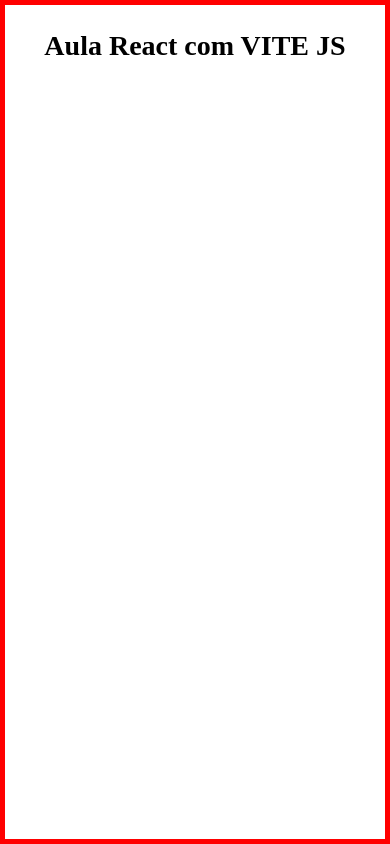
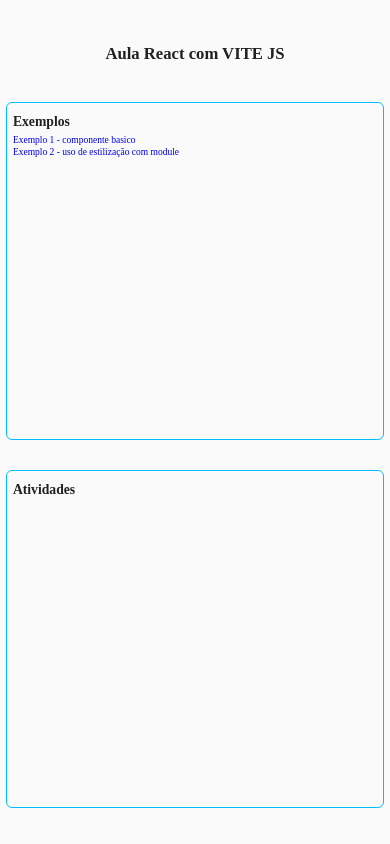
Before and after one commit to mrotoliluiz-alt/introducao-vitejs, a React (Vite) app: page / in a window 390 px wide. Built offline with nearby package versions, Linux system fonts and the light colour scheme.

Commit message:
arrumando o css aula 17/03

```diff
--- a/src/App.jsx
+++ b/src/App.jsx
@@ -8,8 +8,8 @@
   return (
     <Routes>
         <Route path="/" element={<Home />} />
-        <Route path="/" element={<Exemplo01 />} />
-        <Route path="/" element={<Exemplo02 />} />
+        <Route path="/exemplo/1" element={<Exemplo01 />} />
+        <Route path="/exemplo/2" element={<Exemplo02 />} />
     </Routes>
 
   )
--- a/src/estilizacao/globals.css
+++ b/src/estilizacao/globals.css
@@ -1,45 +1,124 @@
-body {
+#root {
+  background-color: #fafafa;
+  color: #212121;
+  /* margin: 10px; */
+  padding: 1rem;
   display: flex;
   flex-direction: column;
   align-items: center;
   /* justify-content: center; */
   /* place-items: center; */
-  padding: 10px;
-  min-width: 320px;
+  min-width: 32rem;
   min-height: 100vh;
-  border: 5px solid red;
+  /* border: 1px solid red; */
+  /* box-sizing: border-box; */
+}
+
+html {
+  /* Adiciona um efeito de rolagem suave quando links internos são clicados */
+  scroll-behavior: smooth;
+  /* Define o tamanho da fonte base como 10px (para facilitar o uso de rem) */
+  font-size: 62.5%;
+  /* Garante que o elemento html não seja maior que a largura da viewport */
+  max-width: 100vw;
+}
+
+* {
+  /* Altera o modelo de caixa para incluir padding e border na largura e altura de um elemento */
   box-sizing: border-box;
+  padding: 0;
+  margin: 0;
 }
 
 h1 {
-  font-size: 28px;
+  font-size: 2.8rem;
   font-weight: bold;
   line-height: 1.1;
-  margin: 16px 0;
+  margin: 1.5rem 0;
 }
 
 h2 {
-  font-size: 23px;
+  font-size: 2.3rem;
   font-weight: bold;
   line-height: 1.1;
-  margin: 10px 0;
+  margin: 0.8rem 0;
 }
 
 h3 {
-  font-size: 19px;
+  font-size: 1.9rem;
   font-weight: bold;
   line-height: 1.1;
-  margin: 6px 0;
+  margin: 0.4rem 0;
 }
 
 label {
-  font-size: 18px;
+  font-size: 1.8rem;
 }
 
 p {
-  font-size: 16px;
+  font-size: 1.6rem;
 }
 
 small {
-  font-size: 13px;
+  font-size: 1.3rem;
 }
+
+a {
+  text-decoration: none;
+  font-size: 1.6rem;
+  line-height: 1.3;
+}
+
+/* Estilo para Inputs, Selects e Textareas */
+input, select, textarea {
+  width: 100%;
+  padding: 10px;
+  margin: 8px 0;
+  border: 1px solid #ccc;
+  border-radius: 4px;
+  box-sizing: border-box; /* Garante que o padding não quebre o layout */
+}
+
+/* Botões */
+button {
+  background-color: #646cff;
+  color: white;
+  padding: 10px 20px;
+  border: none;
+  border-radius: 8px;
+  cursor: pointer;
+  transition: filter 0.2s;
+}
+
+button:hover {
+  filter: brightness(0.9);
+}
+
+/* Tabelas Responsivas */
+table {
+  width: 100%;
+  border-collapse: collapse;
+  margin: 20px 0;
+}
+
+th, td {
+  border: 1px solid #ddd;
+  padding: 12px;
+  text-align: left;
+}
+
+th {
+  background-color: #f4f4f4;
+}
+
+@media screen and (max-width: 960px) {
+  html {
+    font-size: 50%;
+  }
+}
+
+@media screen and (max-width: 600px) {
+  html {
+    font-size: 37.2%;
+  }
+}
--- a/src/pages/exemplos/ex-02/index.module.css
+++ b/src/pages/exemplos/ex-02/index.module.css
@@ -3,7 +3,9 @@
     flex: 1;
     flex-direction: column;
     align-items: center;
-    border: 5px solid #0000ff;
-    /* width: 100%;  */
+    justify-content: space-evenly;
+    /* border: 5px solid #00ff00;  */
+    width: 100%;
     max-width: 1440px;
+    height: 97vh;
 }
--- a/src/pages/home/index.jsx
+++ b/src/pages/home/index.jsx
@@ -1,10 +1,20 @@
-import styles from './index.module.css'
+import { Link } from 'react-router';
+
+import styles from './index.module.css';
 
 function Home() {
     return (
-        <>
+        <div className={styles.container}>
             <h1>Aula React com VITE JS</h1>
-        </>
+            <div className={styles.containerItens}>
+                <h2>Exemplos</h2>
+                <Link to="./exemplo/1"> Exemplo 1 - componente basico</Link>
+                 <Link to="/exemplo/2"> Exemplo 2 - uso de estilização com module</Link>
+            </div>
+            <div className={styles.containerItens}>
+                <h2>Atividades</h2>
+            </div>
+        </div>
     )
 }
 
--- a/src/pages/home/index.module.css
+++ b/src/pages/home/index.module.css
@@ -0,0 +1,22 @@
+.container {
+    display: flex;
+    flex: 1;
+    flex-direction: column;
+    align-items: center;
+    justify-content: space-evenly;
+    /* border: 5px solid #00ff00;  */
+    width: 100%;
+    max-width: 1440px;
+    height: 97vh;
+}
+
+.containerItens {
+    display: flex;
+    flex-direction: column;
+    border: 0.3rem solid deepskyblue;
+    height: 40vh;
+    width: 100%;
+    border-radius: 1rem;
+    padding: 1rem;
+    overflow-y: auto;
+}
```
